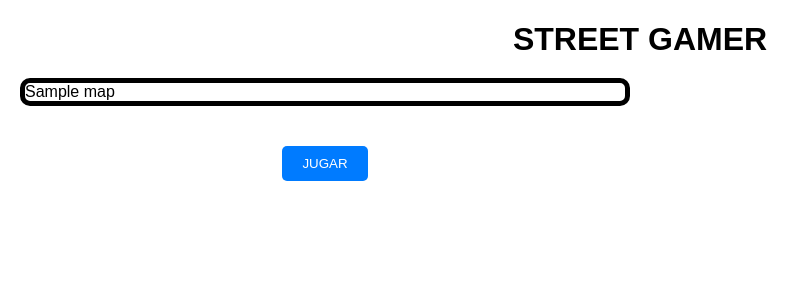
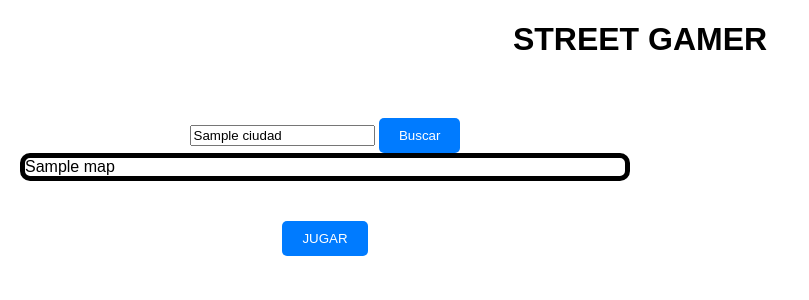
Before and after one commit to iariasleon/street_gamer, a Django app: template project/equinox_2025/street_gamer/templates/map.html in a window 1280 px wide. Shown: the top 300 px of the page, without its empty margins (0-809 px from the left). Run offline with Django 4.2, Linux system fonts and the light colour scheme; the template is opened without the code that fills it: most values are stand-ins (such as "Sample title", 1, 10 or a date in 2020).

Commit message:
TASK: Changes in project

```diff
--- a/project/equinox_2025/street_gamer/templates/map.html
+++ b/project/equinox_2025/street_gamer/templates/map.html
@@ -10,6 +10,10 @@
     <h1>STREET GAMER</h1>
     <div class="container">
         <div id="map-container">
+                <form method="get">
+                    <input type="text" name="ciudad" placeholder="Escribe una ciudad" value="{{ ciudad }}">
+                    <button type="submit">Buscar</button>
+                </form>
             <div id="map">{{ map|safe }}</div>
             <button id="jugar-btn">JUGAR</button>
         </div>
--- a/project/equinox_2025/street_gamer/views.py
+++ b/project/equinox_2025/street_gamer/views.py
@@ -8,9 +8,9 @@ from street_gamer.utils.tools import read_json_from_file
 
 
 def map(request):
-    city = request.GET.get("ciudad", "merida extremadura")
+    city = request.GET.get("ciudad", "Jerez de los Caballeros")
     city_file = city.replace(",", "_").replace(" ", "_").lower()
-    points = read_json_from_file(f"street_gamer/cities/{city_file}.json")
+    points = read_json_from_file(f"street_gamer/cities/city_quiz_{city_file}.json")
     city = points["poblacion"]
     lat, lng = points["coordenadas"]["latitud"], points["coordenadas"]["longitud"]
 
```
Also changed, not shown: project/equinox_2025/street_gamer/cities/city_quiz_jerez_de_los_caballeros.json (renamed from project/equinox_2025/street_gamer/cities/city_quiz_Jerez de los Caballeros.json).
